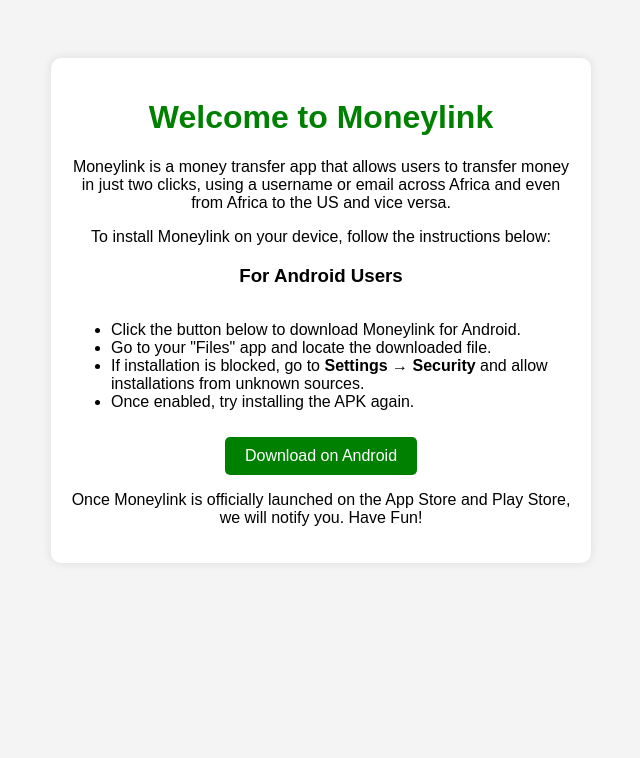
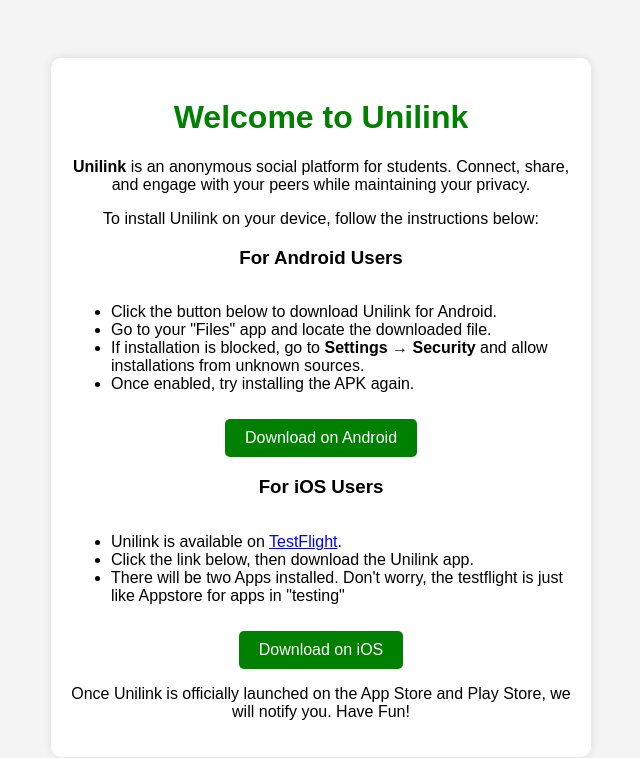
Before and after one commit to Watcher1223/Unilink-link, a plain HTML site: page index.html in a window 1280 px wide. Shown: the whole page, without its empty margins (319-959 px from the left). Drawn offline with Linux system fonts and the light colour scheme.

Commit message:
reveterd

```diff
--- a/index.html
+++ b/index.html
@@ -3,7 +3,7 @@
 <head>
     <meta charset="UTF-8">
     <meta name="viewport" content="width=device-width, initial-scale=1.0">
-    <title>Download Moneylink</title>
+    <title>Download Unilink</title>
     <style>
         body {
             font-family: Arial, sans-serif;
@@ -41,28 +41,28 @@
 </head>
 <body>
     <div class="container">
-        <h1>Welcome to Moneylink</h1>
-        <p>Moneylink is a money transfer app that allows users to transfer money in just two clicks, using a username or email across Africa and even from Africa to the US and vice versa.</p>
-        <p>To install Moneylink on your device, follow the instructions below:</p>
+        <h1>Welcome to Unilink</h1>
+        <p><strong>Unilink</strong> is an anonymous social platform for students. Connect, share, and engage with your peers while maintaining your privacy.</p>
+        <p>To install Unilink on your device, follow the instructions below:</p>
 
         <h3>For Android Users</h3>
         <ul style="text-align: left; display: inline-block;">
-            <li>Click the button below to download Moneylink for Android.</li>
+            <li>Click the button below to download Unilink for Android.</li>
             <li>Go to your "Files" app and locate the downloaded file.</li>
             <li>If installation is blocked, go to <strong>Settings → Security</strong> and allow installations from unknown sources.</li>
             <li>Once enabled, try installing the APK again.</li>
         </ul>
-        <a class="download-btn" href="https://dl.dropboxusercontent.com/scl/fi/g70sdlnu7t6beze5vv3ok/app-prod-debug.apk?rlkey=e189yd4l11rq7rxm0z7v2xq72&st=vdx9dddk" download>Download on Android</a>
+        <a class="download-btn" href="https://dl.dropboxusercontent.com/scl/fi/bjr4ercy3f9qtgcuz9onv/build-1741081560682.apk?rlkey=f2ciripviwz1uog8bbdaozhw4" download>Download on Android</a>
 
-        <!-- <h3>For iOS Users {The testflight link will be added on March 15th}</h3>
+        <h3>For iOS Users</h3>
         <ul style="text-align: left; display: inline-block;">
             <li>Unilink is available on <a href="https://testflight.apple.com/join/eWyS6Vjs" target="_blank">TestFlight</a>.</li>
-            <li>Click the link below, then download the Moneylink app.</li>
+            <li>Click the link below, then download the Unilink app.</li>
             <li> There will be two Apps installed. Don't worry, the testflight is just like Appstore for apps in "testing"</li>
         </ul>
         <a class="download-btn" href="https://testflight.apple.com/join/eWyS6Vjs" target="_blank">Download on iOS</a>
-         -->
-        <p>Once Moneylink is officially launched on the App Store and Play Store, we will notify you. Have Fun!</p>
+
+        <p>Once Unilink is officially launched on the App Store and Play Store, we will notify you. Have Fun!</p>
     </div>
 </body>
 </html>
```
